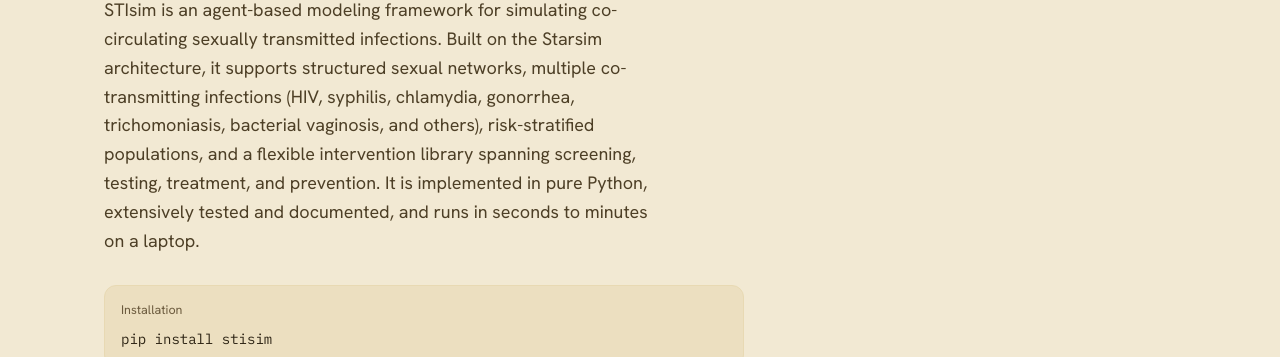
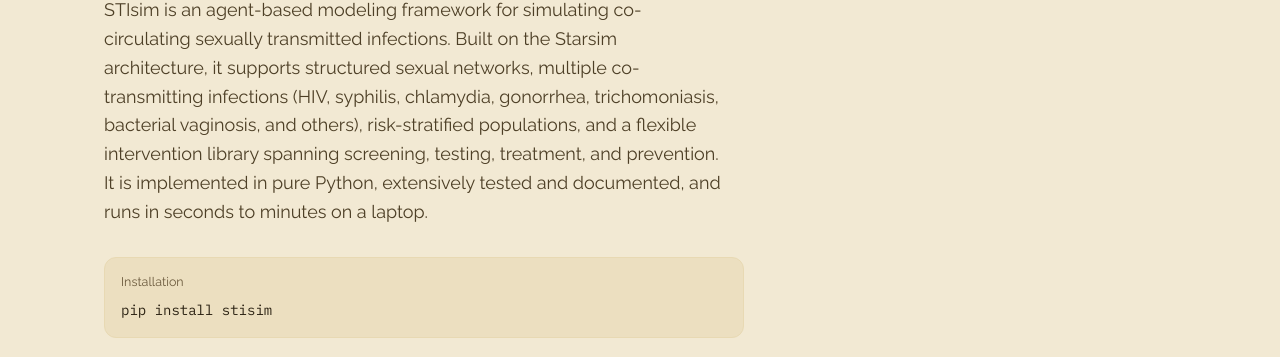
Before and after one commit to stisim/stisim.github.io, an Eleventy site: page src/index.njk in a window 1280 px wide. Shown: the part 287-644 px from the top of the page. Built offline with nearby package versions, Linux system fonts and the light colour scheme; Eleventy itself is replaced by a stand-in of ours; files that its build step writes are made by us from their sources.

Commit message:
update font

```diff
--- a/src/assets/site.css
+++ b/src/assets/site.css
@@ -25,8 +25,8 @@
   --ok-bg: #e4efe9; --ok-tx: #2c6e63;
   --fly-bg: #f6ebdd; --fly-tx: #9a5a17;
 
-  --font-display: "Space Grotesk", system-ui, sans-serif;
-  --font-body: "Hanken Grotesk", system-ui, -apple-system, sans-serif;
+  --font-display: "Raleway", system-ui, sans-serif;
+  --font-body: "Raleway", system-ui, -apple-system, sans-serif;
   --font-mono: "IBM Plex Mono", ui-monospace, Menlo, monospace;
 
   --r: 14px;
--- a/src/includes/base.njk
+++ b/src/includes/base.njk
@@ -8,7 +8,7 @@
   <link rel="icon" href="{{ '/favicon.ico' | url }}" sizes="any" />
   <link rel="preconnect" href="https://fonts.googleapis.com" />
   <link rel="preconnect" href="https://fonts.gstatic.com" crossorigin />
-  <link href="https://fonts.googleapis.com/css2?family=Space+Grotesk:wght@400;500;600;700&family=Hanken+Grotesk:wght@400;500;600&family=IBM+Plex+Mono:wght@400;500&display=swap" rel="stylesheet" />
+  <link href="https://fonts.googleapis.com/css2?family=Raleway:wght@400;500;600;700&family=IBM+Plex+Mono:wght@400;500&display=swap" rel="stylesheet" />
   <link rel="stylesheet" href="{{ '/assets/site.css' | url }}" />
   <script>
     // Inline and first, so a saved theme applies before the page paints.
```
